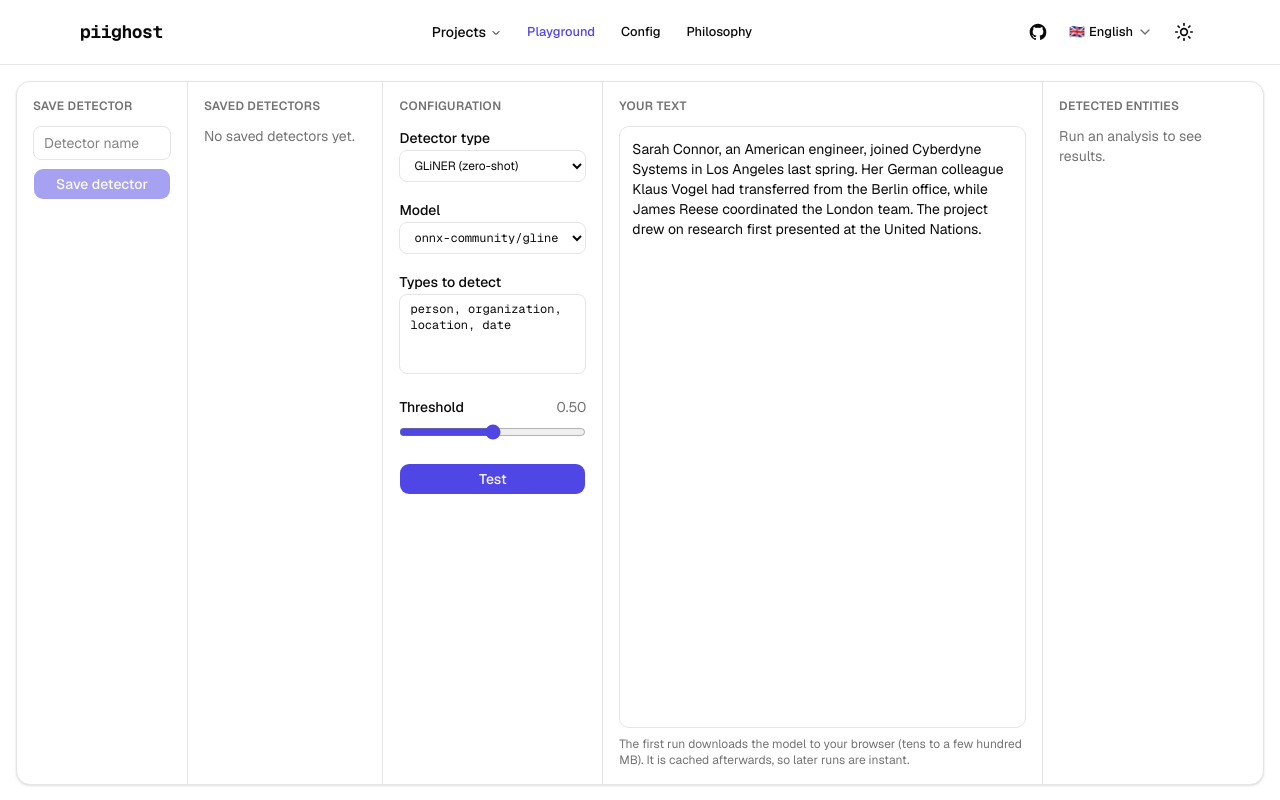
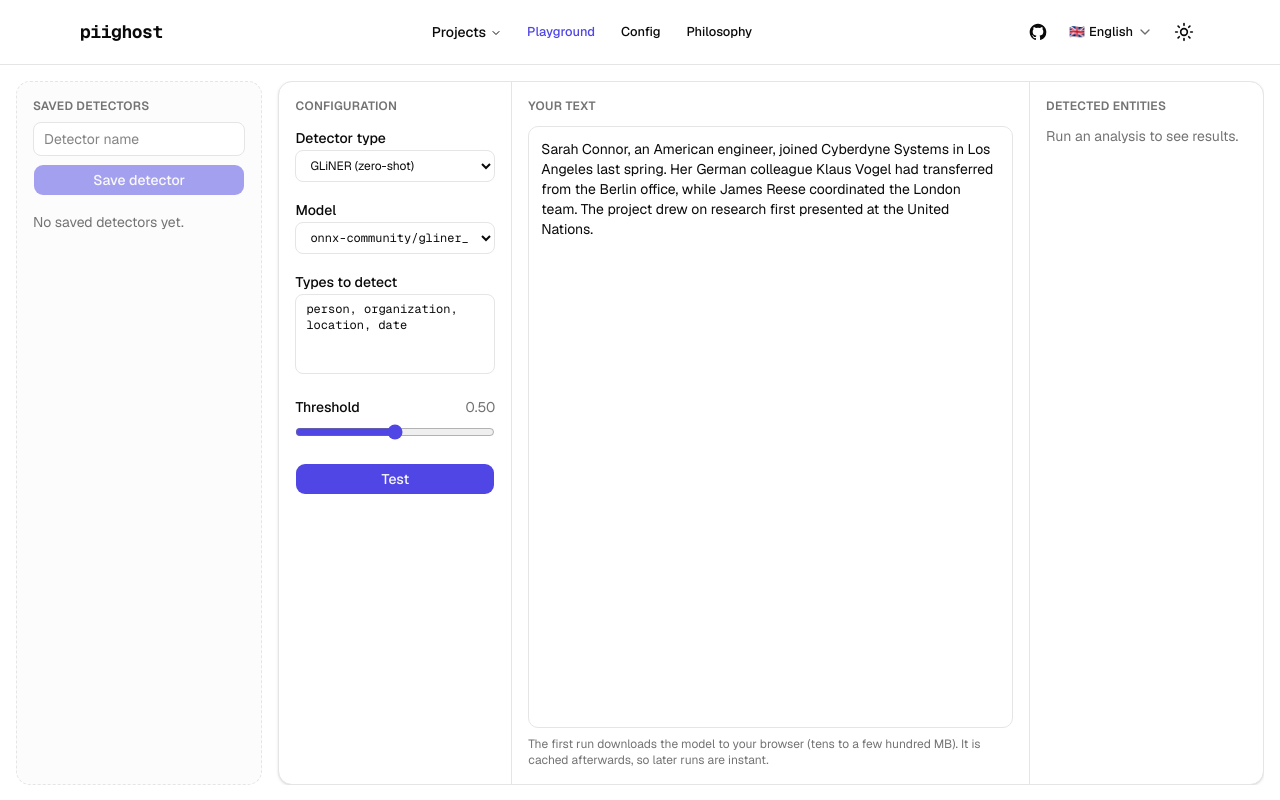
Before and after one commit to Athroniaeth/piighost-studio, a Next.js app: page /playground in a window 1280 px wide. Shown: the top 800 px of the page. Built offline with nearby package versions, Linux system fonts and the light colour scheme.

Commit message:
feat(playground): merge save into one set-apart saved-detectors column
Combines the save form and saved list into a single left column, styled
distinctly (dashed border, muted background, gap) to read as separate from the
playground panel (Config / Text / Detections).

```diff
--- a/src/components/playground/detector-playground.tsx
+++ b/src/components/playground/detector-playground.tsx
@@ -125,12 +125,15 @@
 
   return (
     <div className="flex w-full flex-col p-4 lg:h-[calc(100dvh-4rem)]">
-      {/* One unified surface; five regions separated by dividers:
-          Save | Saved | Config | Text | Detections. */}
-      <div className="grid flex-1 divide-y divide-border overflow-hidden rounded-xl border bg-card shadow-sm lg:min-h-0 lg:grid-cols-[minmax(0,0.7fr)_minmax(0,0.8fr)_minmax(0,0.9fr)_minmax(0,1.8fr)_minmax(0,0.9fr)] lg:divide-x lg:divide-y-0">
-        {/* 1. Save */}
-        <Region title={pg.saveDetector}>
+      <div className="grid flex-1 gap-4 overflow-hidden lg:min-h-0 lg:grid-cols-[minmax(0,0.9fr)_minmax(0,3.6fr)]">
+        {/* Saved-detectors library — deliberately set apart (dashed, muted) from
+            the playground itself: it is browser-stored persistence, not the test
+            surface. Holds the save form and the saved list. */}
+        <aside className="flex min-h-0 flex-col gap-4 overflow-auto rounded-xl border border-dashed bg-muted/30 p-4">
           <div className="space-y-2">
+            <h2 className="text-xs font-semibold uppercase tracking-wide text-muted-foreground">
+              {pg.savedDetectors}
+            </h2>
             <input
               className="w-full rounded-md border bg-background px-2.5 py-1.5 text-sm"
               placeholder={pg.detectorName}
@@ -142,16 +145,14 @@
               {pg.saveDetector}
             </Button>
           </div>
-        </Region>
 
-        {/* 2. Saved detectors */}
-        <Region title={pg.savedDetectors}>
+          <div className="flex min-h-0 flex-1 flex-col">
             {saved.length === 0 ? (
               <p className="text-sm text-muted-foreground">{pg.noSaved}</p>
             ) : (
               <ul className="space-y-2">
                 {saved.map((d) => (
-                <li key={d.name} className="rounded-md bg-muted/40 p-2 text-sm">
+                  <li key={d.name} className="rounded-md border bg-background p-2 text-sm">
                     <p className="truncate font-mono">{d.name}</p>
                     <p className="mb-1 text-xs text-muted-foreground">{pg.detectorTypes[d.config.type]}</p>
                     <span className="flex gap-3">
@@ -177,8 +178,11 @@
                 ))}
               </ul>
             )}
-        </Region>
+          </div>
+        </aside>
 
+        {/* The playground itself: one unified panel, Config | Text | Detections. */}
+        <div className="grid divide-y divide-border overflow-hidden rounded-xl border bg-card shadow-sm lg:min-h-0 lg:grid-cols-[minmax(0,0.9fr)_minmax(0,2fr)_minmax(0,0.9fr)] lg:divide-x lg:divide-y-0">
         {/* 3. Configuration */}
         <Region title={pg.configTitle}>
           <div className="space-y-4">
@@ -385,5 +389,6 @@
         </Region>
         </div>
       </div>
+    </div>
   );
 }
```
Lines whose indentation alone changed are shown as unchanged.
